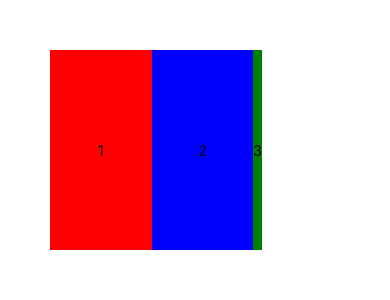
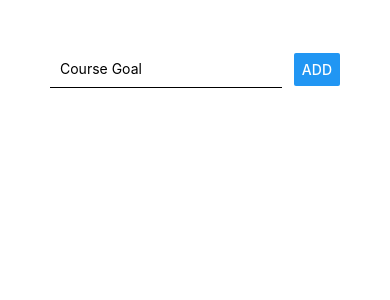
Before and after one commit to R-Sugimoto-0718/React-Native-Crash-Course, a React Native app: screen / in a window 390 px wide. Shown: the top 300 px of the page. Built offline with nearby package versions, Linux system fonts and the light colour scheme.

Commit message:
[WIP]useStatusとmapで表示

```diff
--- a/App.js
+++ b/App.js
@@ -1,49 +1,40 @@
-import React, { useState } from 'react';
+import React,
+{ useState } from 'react';
 import {
   StyleSheet,
   Text,
   View,
+  TextInput,
+  Button,
   SafeAreaView
 } from 'react-native';
 
 export default function App() {
+  const [enteredGoal, setEnteredGoal] = useState('')
+  const [courseGoals, setCourseGoals] = useState([])
+
+  const goalInputHandler = (enteredText) => {
+    setEnteredGoal(enteredText);
+  }
+
+  const addGoalHandler = () => {
+    setCourseGoals(currentGoals => [...currentGoals, enteredGoal])
+  }
+
   return (
     <SafeAreaView>
-      <View style={{
-        padding: 50,
-        flexDirection: 'row',
-        width: '80%',
-        height: 300,
-        justifyContent: "space-around",
-        alignItems: 'stretch'
-      }}>
-        <View
-          style={{
-            backgroundColor: 'red',
-            flex: 1,
-            justifyContent: 'center',
-            alignItems: 'center'
-          }}>
-          <Text>1</Text>
+      <View style={styles.screen}>
+        <View style={styles.inputContainer}>
+          <TextInput
+            placeholder="Course Goal"
+            style={styles.input}
+            onChangeText={goalInputHandler}
+            value={enteredGoal}
+          />
+          <Button title="Add" onPress={addGoalHandler} />
         </View>
-        <View
-          style={{
-            backgroundColor: 'blue',
-            flexDirection: 'row',
-            flex: 1 ,
-            justifyContent: 'center',
-            alignItems: 'center'
-          }}>
-          <Text>2</Text>
-        </View>
-        <View
-          style={{
-            backgroundColor: 'green',
-            flexDirection: 'row',
-            justifyContent: 'center',
-            alignItems: 'center'
-          }}>
-          <Text>3</Text>
+        <View>
+          {courseGoals.map((goal) => <Text key={goal}>{goal}</Text>)}
         </View>
       </View>
     </SafeAreaView>
@@ -51,5 +42,18 @@
 }
 
 const styles = StyleSheet.create({
-
+  screen: {
+    padding: 50
+  },
+  inputContainer: {
+    flexDirection: 'row',
+    justifyContent: 'space-between',
+    alignItems: 'center'
+  },
+  input: {
+    width: '80%',
+    borderBottomColor: 'black',
+    borderBottomWidth: 1,
+    padding: 10
+  }
 });
```
